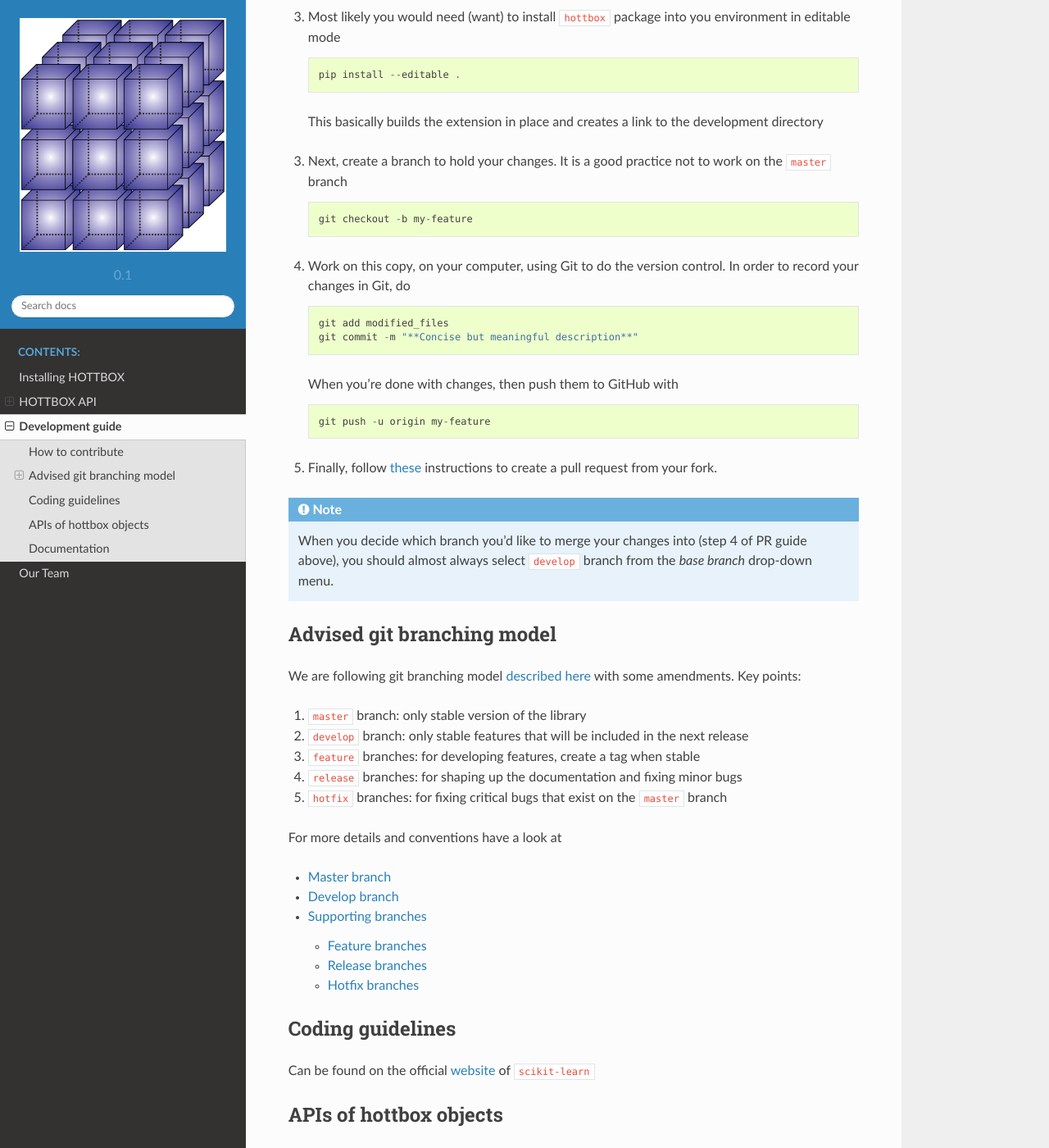
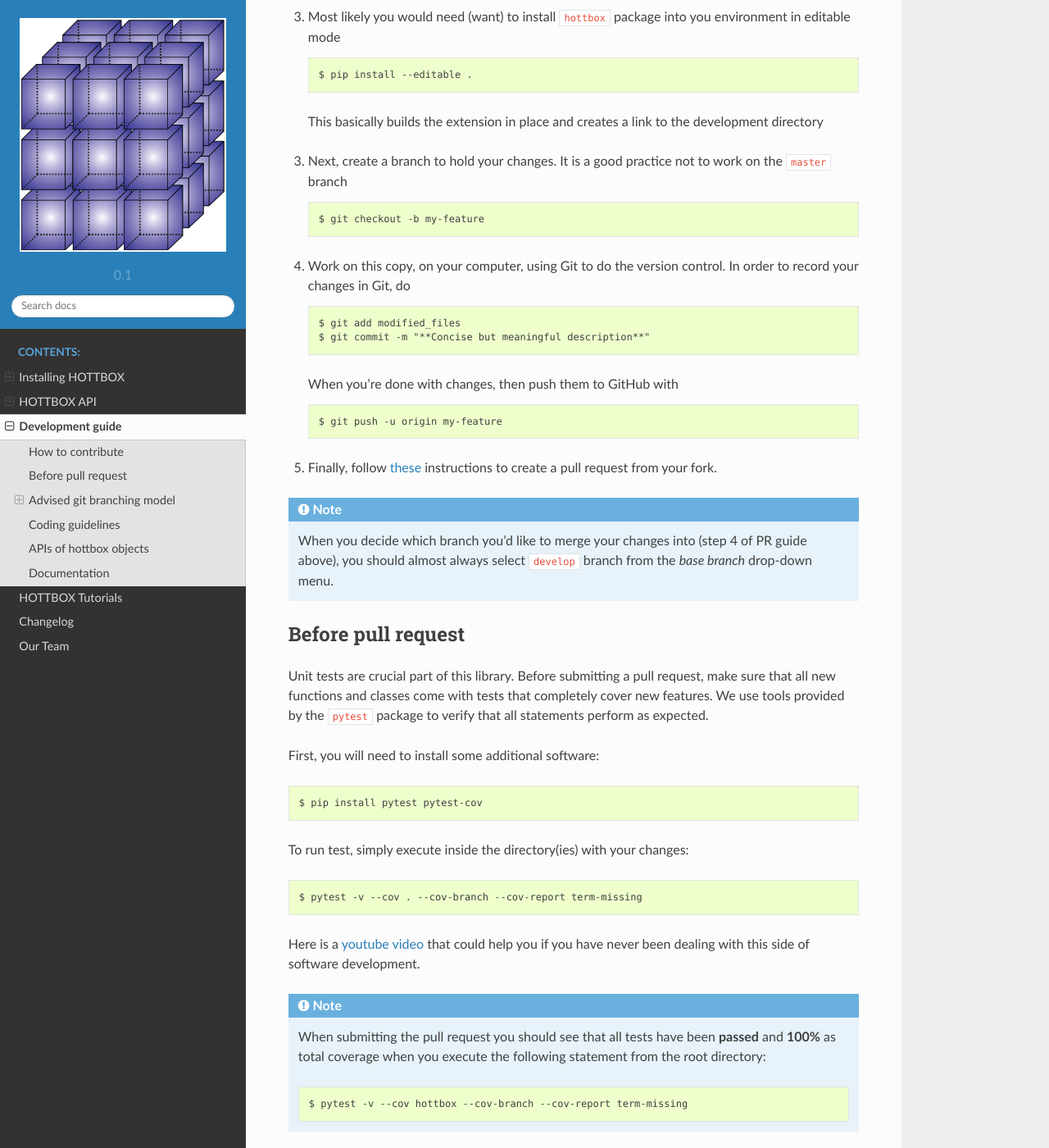
Before and after one commit to hottbox/hottbox, a Sphinx documentation site: the page built from docs/source/development_guide/index.rst, in a window 1280 px wide and 1400 px high, scrolled down 592 px. Shown: the whole window at 82% size. Built offline with Sphinx 7.4.7 and the Read the Docs theme 2.0.0, drawn with Linux system fonts in a browser that asks for light colours; formulas are drawn with MathJax 3; some of the changed text lies outside the part shown.

Commit message:
DOCS: added info on test, and other minor changes
1) link to changelog on master branch
2) link to the web page with tutorials
3) Corrected some typos

```diff
--- a/README.rst
+++ b/README.rst
@@ -36,9 +36,9 @@ There are two options available:
 
         $ pip install -e .
 
-    This will allow you to modify the source code in the way it will suite your needs. Additionally, you will be
+    This will allow you to modify the source code in the way it will suit your needs. Additionally, you will be
     on top of the latest changes and will be able to start using new stable features which are located on
-    **develop** branch until the official release.
+    `develop <https://github.com/hottbox/hottbox/tree/develop>`_ branch until the official release.
 
 
 
--- /dev/null
+++ b/docs/source/changelog.rst
@@ -0,0 +1,5 @@
+Changelog
+=========
+
+All notable changes to this project, that have been officially released,
+can be found `here <https://github.com/hottbox/hottbox/blob/master/CHANGELOG.md>`_.
--- a/docs/source/development_guide/index.rst
+++ b/docs/source/development_guide/index.rst
@@ -20,37 +20,62 @@ work on your feature and then submit a PR. The outline of this process should be
 2. Clone this copy to your local disk
    ::
 
-      git clone git@github.com:YourGitHubLogin/hottbox.git
-      cd hottbox
+      $ git clone git@github.com:YourGitHubLogin/hottbox.git
+      $ cd hottbox
 
 3. Most likely you would need (want) to install ``hottbox`` package into you environment in editable mode
    ::
 
-      pip install --editable .
+      $ pip install --editable .
 
    This basically builds the extension in place and creates a link to the development directory
 
 3. Next, create a branch to hold your changes. It is a good practice not to work on the ``master`` branch
    ::
 
-      git checkout -b my-feature
+      $ git checkout -b my-feature
 
 4. Work on this copy, on your computer, using Git to do the version control. In order to record your changes in Git, do
    ::
 
-      git add modified_files
-      git commit -m "**Concise but meaningful description**"
+      $ git add modified_files
+      $ git commit -m "**Concise but meaningful description**"
 
    When you’re done with changes, then push them to GitHub with
    ::
 
-      git push -u origin my-feature
+      $ git push -u origin my-feature
 
 5. Finally, follow `these <https://help.github.com/articles/creating-a-pull-request-from-a-fork/>`_ instructions to create a pull request from your fork.
 
 .. note::
    When you decide which branch you'd like to merge your changes into (step 4 of PR guide above),
    you should almost always select ``develop`` branch from the *base branch* drop-down menu.
+
+
+Before pull request
+-------------------
+
+Unit tests are crucial part of this library.
+Before submitting a pull request, make sure that all new functions and classes come with tests that completely
+cover new features. We use tools provided by the ``pytest`` package to verify that all statements perform as expected.
+
+First, you will need to install some additional software: ::
+
+    $ pip install pytest pytest-cov
+
+To run test, simply execute inside the directory(ies) with your changes: ::
+
+    $ pytest -v --cov . --cov-branch --cov-report term-missing
+
+Here is a `youtube video <https://www.youtube.com/watch?v=ixqeebhUa-w&t=831s>`_ that could help you
+if you have never been dealing with this side of software development.
+
+.. note::
+   When submitting the pull request you should see that all tests have been **passed**
+   and **100%** as total coverage when you execute the following statement from the root directory::
+
+      $ pytest -v --cov hottbox --cov-branch --cov-report term-missing
 
 
 Advised git branching model
@@ -102,12 +127,12 @@ It is advised to check you documentation after you have edited the source code.
 You can edit the documentation using any text editor and then generate the HTML output by typing ``make html``
 from the docs/ directory::
 
-    cd docs
-    make clean
-    make html
+    $ cd docs
+    $ make clean
+    $ make html
 
 
 .. note::
    Building the documentation requires the ``sphinx``, ``numpydoc`` and ``sphinx_rtd_theme``::
 
-      pip install sphinx numpydoc sphinx_rtd_theme
+      $ pip install sphinx numpydoc sphinx_rtd_theme
--- /dev/null
+++ b/docs/source/tutorials.rst
@@ -0,0 +1,5 @@
+HOTTBOX Tutorials
+=================
+
+Please check out `our repository <https://github.com/hottbox/hottbox-tutorials>`_ with tutorials on ``hottbox`` api
+and theoretical background on multi-linear algebra and tensor decompositions.
```
Also changed, not shown: other parts of docs/source/development_guide/index.rst (+1 -1 lines), CHANGELOG.md (+1 -1 lines), docs/source/index.rst (+15 -0 lines), docs/source/installation.rst (+23 -6 lines), 1 other file.
